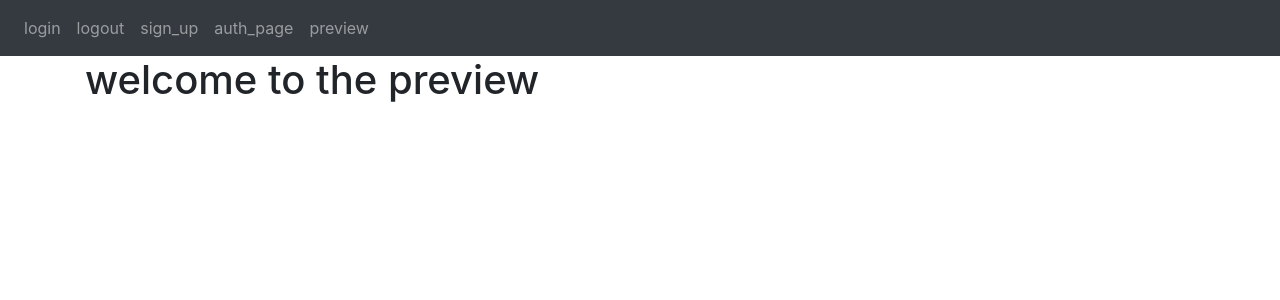
After one commit to Keratosis/flask-app-tutorials, a Flask app: page /preview in a window 1280 px wide. The commit adds this page. Shown: the top 300 px of the page. Run offline with Flask 3, Linux system fonts and the light colour scheme; some libraries are stand-ins or nearby versions.

Commit message:
done with creating templates

```diff
--- a/website/auth.py
+++ b/website/auth.py
@@ -1,24 +1,24 @@
-from flask import Blueprint
+from flask import Blueprint, render_template
 #By using blueprints, you can split your application into multiple modules, each responsible for its own set of routes and views.
 
 auth = Blueprint('auth',__name__)
 
 @auth.route('/auth')
 def  auth_page():
-    return 'you are in the auth page'
+    return  render_template("auth.html")
 
 @auth.route('/login')
 def login():
-    return "<p>login</P>"
+    return render_template("login.html",text =" hello")
 
 @auth.route('/logout')
 def logout():
-    return "<p>logout</P>"
+    return render_template("logout.html")
 
 @auth.route('/sign_up')
 def sign_up():
-    return '<p>sign_up</P>'
+    return render_template("sign_up.html")
 
-@auth.route('/home')
-def home():
-    return '<p>home</P>'
+@auth.route('/preview')
+def preview():
+    return render_template("preview.html")
--- /dev/null
+++ b/website/templates/auth.html
@@ -0,0 +1,5 @@
+{% extends "base.html"%} {% block title %}auth{% endblock %}
+
+{% block content%}
+,<h1> auth</h1>
+{%endblock%}
--- a/website/templates/base.html
+++ b/website/templates/base.html
@@ -36,15 +36,15 @@
                  <a class= "nav-item nav-link" id ="logout" href ="/logout">logout</a>
                  <a class= "nav-item nav-link" id ="/sign_up" href ="/sign_up">sign_up</a>
                  <a class= "nav-item nav-link" id ="auth_page" href ="/auth">auth_page</a>
-                 <a class= "nav-item nav-link" id ="home" href ="/home">Home </a>
-
-
-
+                 <a class= "nav-item nav-link" id ="preview" href ="/preview">preview</a>
 
             </div>
            </div>
-        <nav>
-
+          </nav>
+          <div class="container" >
+            {% block content%}
+            {%endblock%}
+           </div>
 
             <script
             src="https://code.jquery.com/jquery-3.2.1.slim.min.js"
--- a/website/templates/home.html
+++ b/website/templates/home.html
@@ -1 +1,5 @@
 {% extends "base.html"%} {% block title %}changed{% endblock %}
+
+{% block content%}
+<h1> welcome to my project</h1>
+{%endblock%}
--- /dev/null
+++ b/website/templates/login.html
@@ -0,0 +1,6 @@
+{% extends "base.html"%} {% block title %}login{% endblock %}
+
+{% block content%}
+<p> this is the login page </p>
+{{text}}
+{%endblock%}
--- /dev/null
+++ b/website/templates/logout.html
@@ -0,0 +1,5 @@
+{% extends "base.html"%} {% block title %}log_out{% endblock %}
+
+{% block content%}
+<h1> this is the logout page</h1>
+{%endblock%}
--- /dev/null
+++ b/website/templates/preview.html
@@ -0,0 +1,5 @@
+{% extends "base.html"%} {% block title %}preview{% endblock %}
+
+{% block content%}
+<h1> welcome to the preview</h1>
+{%endblock%}
--- /dev/null
+++ b/website/templates/sign_up.html
@@ -0,0 +1,5 @@
+{% extends "base.html"%} {% block title %}sign_up{% endblock %}
+
+{% block content%}
+<h1> sign up page</h1>
+{%endblock%}
```
